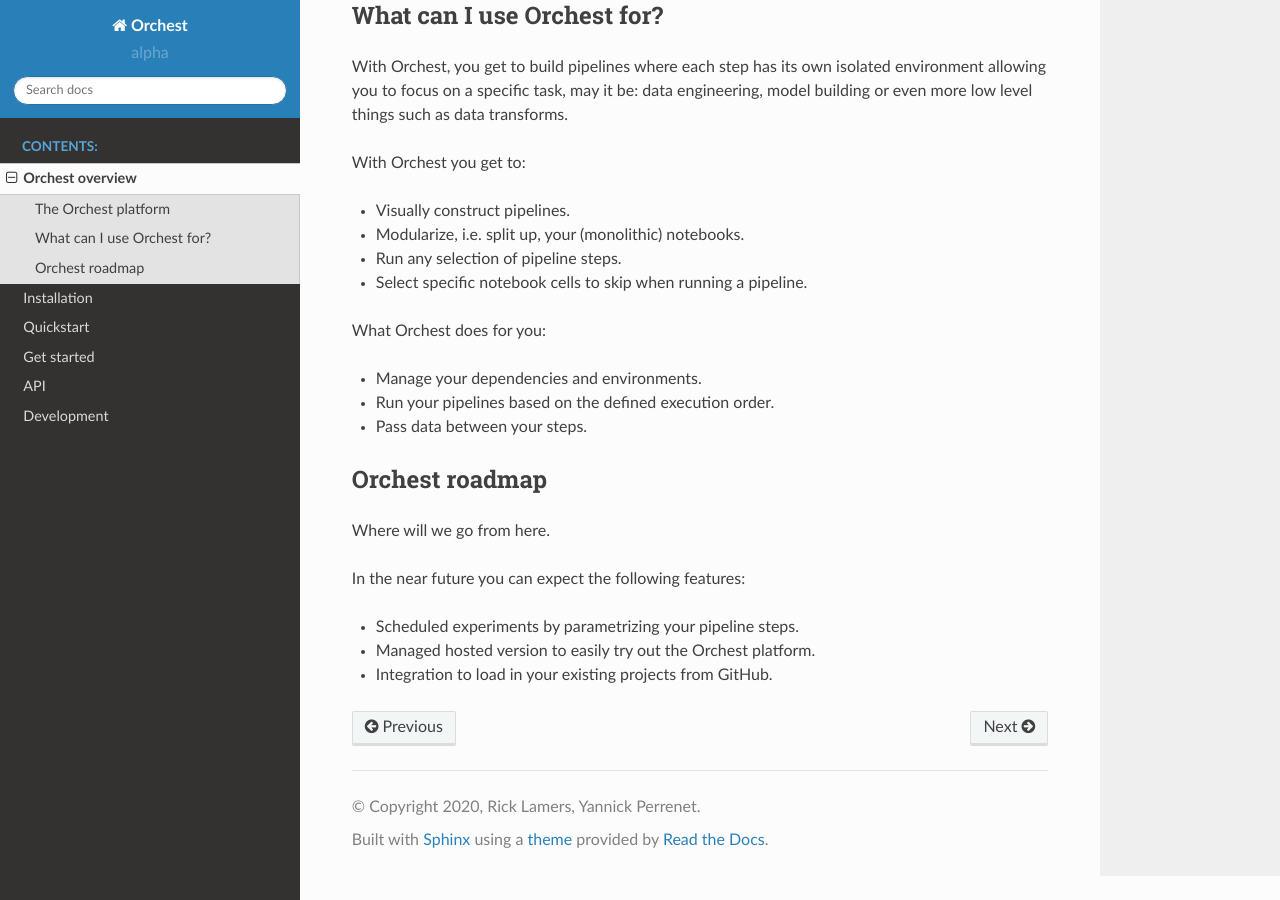
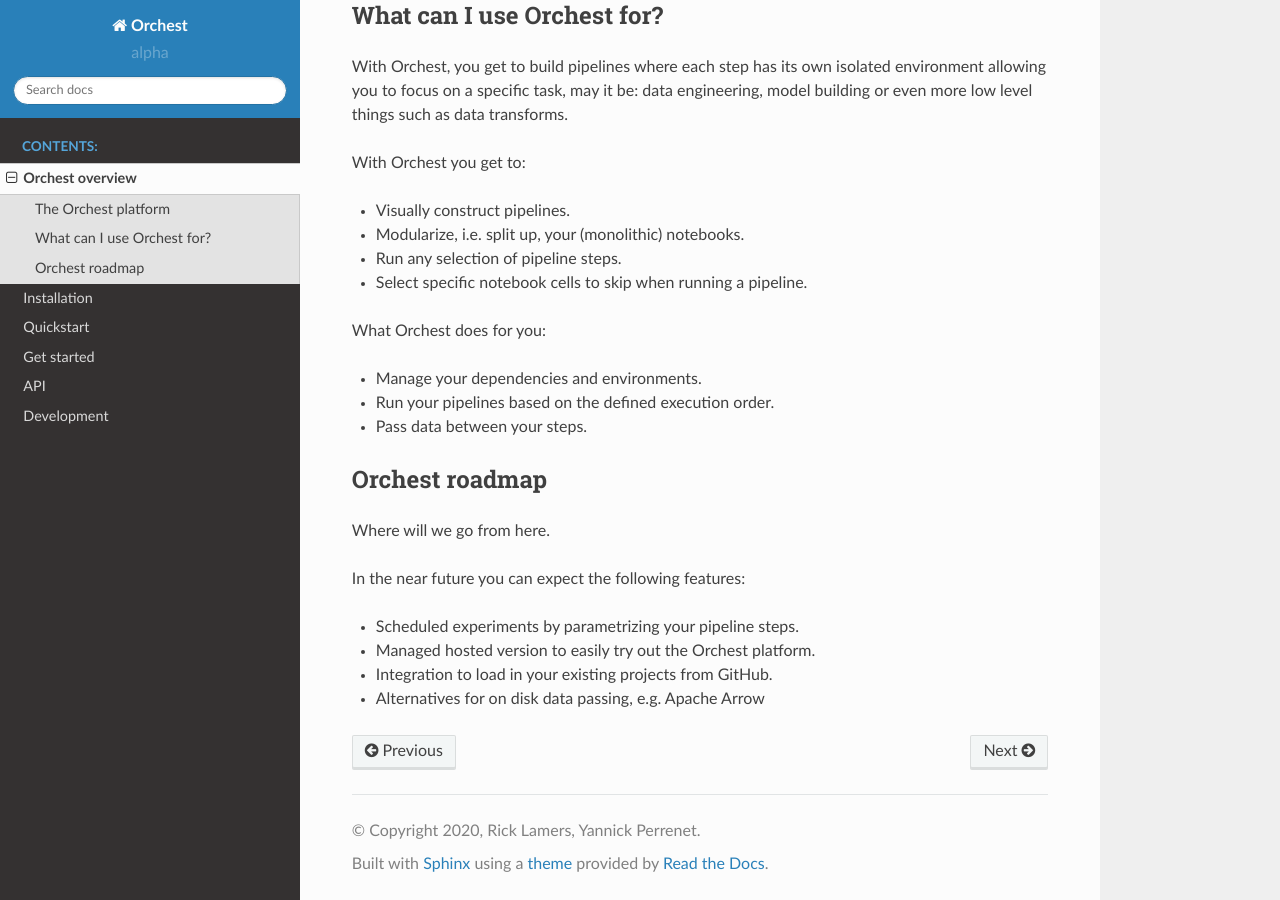
Before and after one commit to ReactExpert918/orchest, a Sphinx documentation site: the page built from docs/source/orchest_overview.rst, in a window 1280 px wide and 900 px high, scrolled down 673 px. Built offline with Sphinx 7.4.7 and the Read the Docs theme 2.0.0, drawn with Linux system fonts in a browser that asks for light colours.

Commit message:
Add data passing alternatives to roadmap

```diff
--- a/docs/source/orchest_overview.rst
+++ b/docs/source/orchest_overview.rst
@@ -56,3 +56,4 @@
 * Scheduled experiments by parametrizing your pipeline steps.
 * Managed hosted version to easily try out the Orchest platform.
 * Integration to load in your existing projects from GitHub.
+* Alternatives for on disk data passing, e.g. Apache Arrow
```
